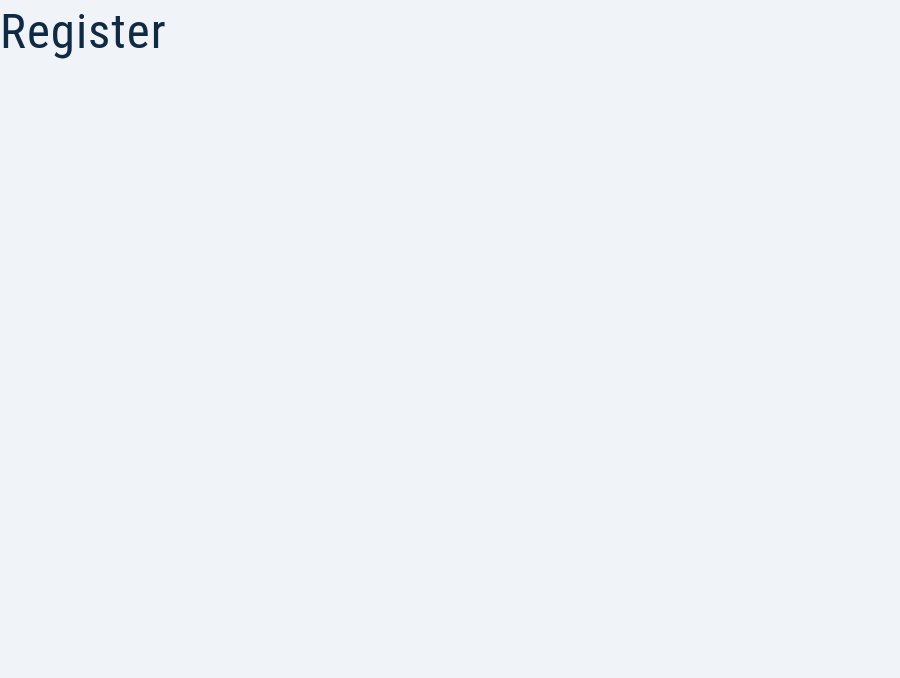
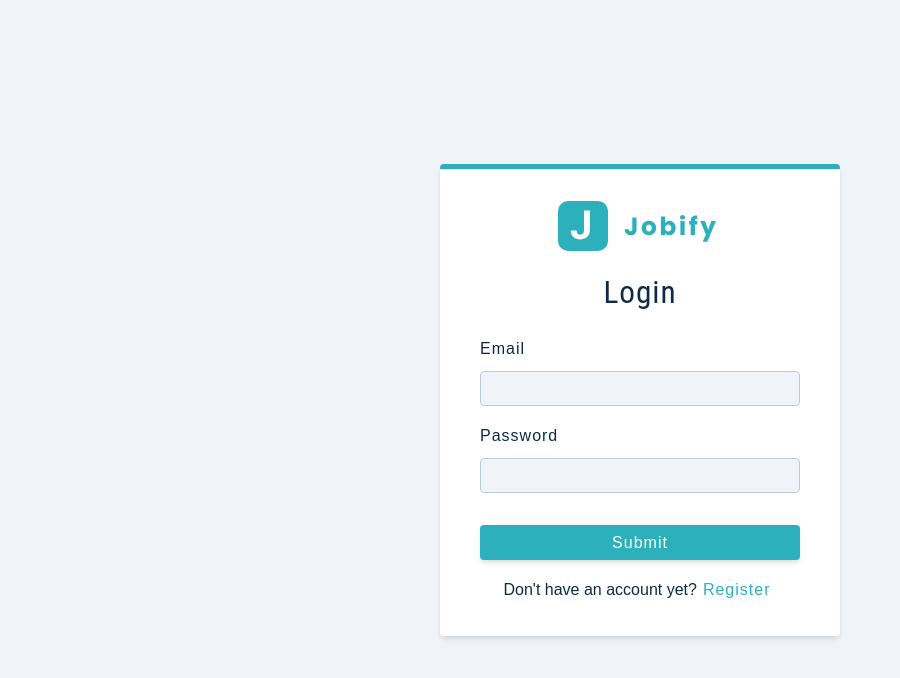
Before and after one commit to whitebeard086/mern-jobify, a React (Create React App) app in the folder client/: page /register in a window 1280 px wide. Shown: the top 678 px of the page, without its empty margins (0-900 px from the left). Built offline with nearby package versions, Linux system fonts and the light colour scheme; the HTML template or start-up script is replaced by a standard one.

Commit message:
register/login page UI

```diff
--- /dev/null
+++ b/client/src/components/Alert.jsx
@@ -0,0 +1,8 @@
+const Alert = () => {
+  return (
+    <div className="alert alert-danger">
+        alert goes here
+    </div>
+  )
+}
+export default Alert
--- /dev/null
+++ b/client/src/components/FormRow.jsx
@@ -0,0 +1,17 @@
+const FormRow = ({ value, handleChange, labelText, type, name }) => {
+  return (
+    <div className="form-row">
+      <label htmlFor={name} className="form-label">
+        {labelText || name}
+      </label>
+      <input
+        type={type}
+        value={value}
+        name={name}
+        onChange={handleChange}
+        className="form-input"
+      />
+    </div>
+  );
+};
+export default FormRow;
--- a/client/src/components/index.js
+++ b/client/src/components/index.js
@@ -1 +1,3 @@
+export { default as Alert } from "./Alert";
+export { default as FormRow } from "./FormRow";
 export { default as Logo } from "./Logo";
--- a/client/src/pages/Register.jsx
+++ b/client/src/pages/Register.jsx
@@ -1,8 +1,65 @@
+import { useState, useEffect } from "react";
+
+import { Logo, FormRow, Alert } from "../components";
+import Wrapper from "../assets/wrappers/RegisterPage";
+
+const initialState = {
+  name: "",
+  email: "",
+  password: "",
+  isMember: true,
+  showAlert: false,
+};
+
 const Register = () => {
-    return (
-      <div>
-          <h1>Register</h1>
-      </div>
-    )
-  }
-  export default Register
+  const [values, setValues] = useState(initialState);
+
+  const handleChange = e => {
+    console.log(e.target);
+  };
+
+  const toggleMember = () => {
+    setValues({
+      ...values,
+      isMember: !values.isMember,
+    });
+  };
+
+  const onSubmit = e => {
+    e.preventDefault();
+    console.log(e.target);
+  };
+
+  return (
+    <Wrapper className="full-page">
+      <form className="form" onSubmit={onSubmit}>
+        <Logo />
+        <h3>{values.isMember ? "Login" : "Register"}</h3>
+        {values.showAlert && <Alert />}
+        {/* name input */}
+        {!values.isMember && (
+          <FormRow type="text" name="name" value={values.name} handleChange={handleChange} />
+        )}
+        {/* email input */}
+        <FormRow type="email" name="email" value={values.email} handleChange={handleChange} />
+        {/* password input */}
+        <FormRow
+          type="password"
+          name="password"
+          value={values.password}
+          handleChange={handleChange}
+        />
+        <button type="submit" className="btn btn-block">
+          Submit
+        </button>
+        <p>
+            {values.isMember ? "Don't have an account yet?" : "Already have an account?"}
+          <button type="submit" className="member-btn" onClick={toggleMember}>
+            {values.isMember ? "Register" : "Login"}
+          </button>
+        </p>
+      </form>
+    </Wrapper>
+  );
+};
+export default Register;
```
